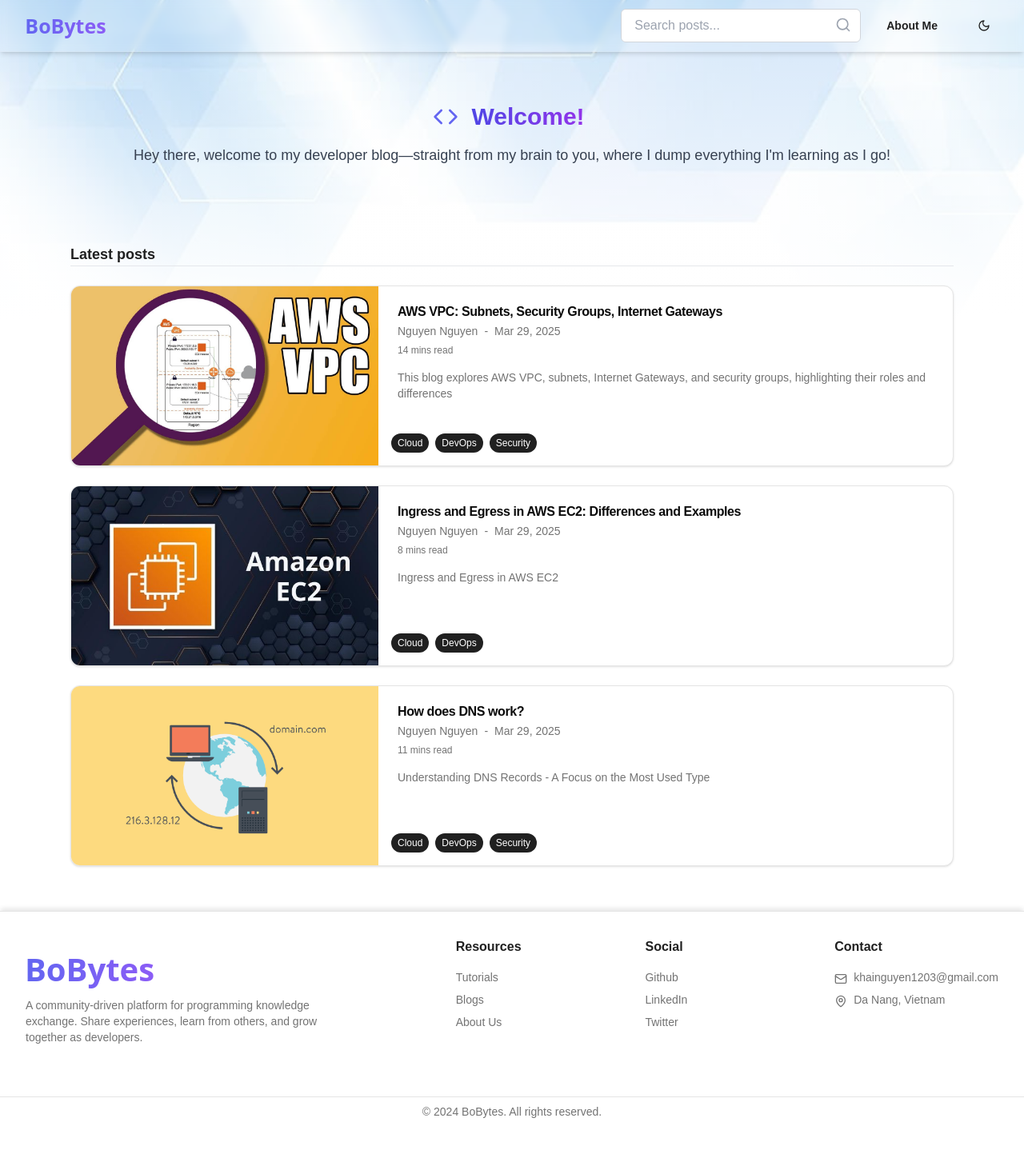
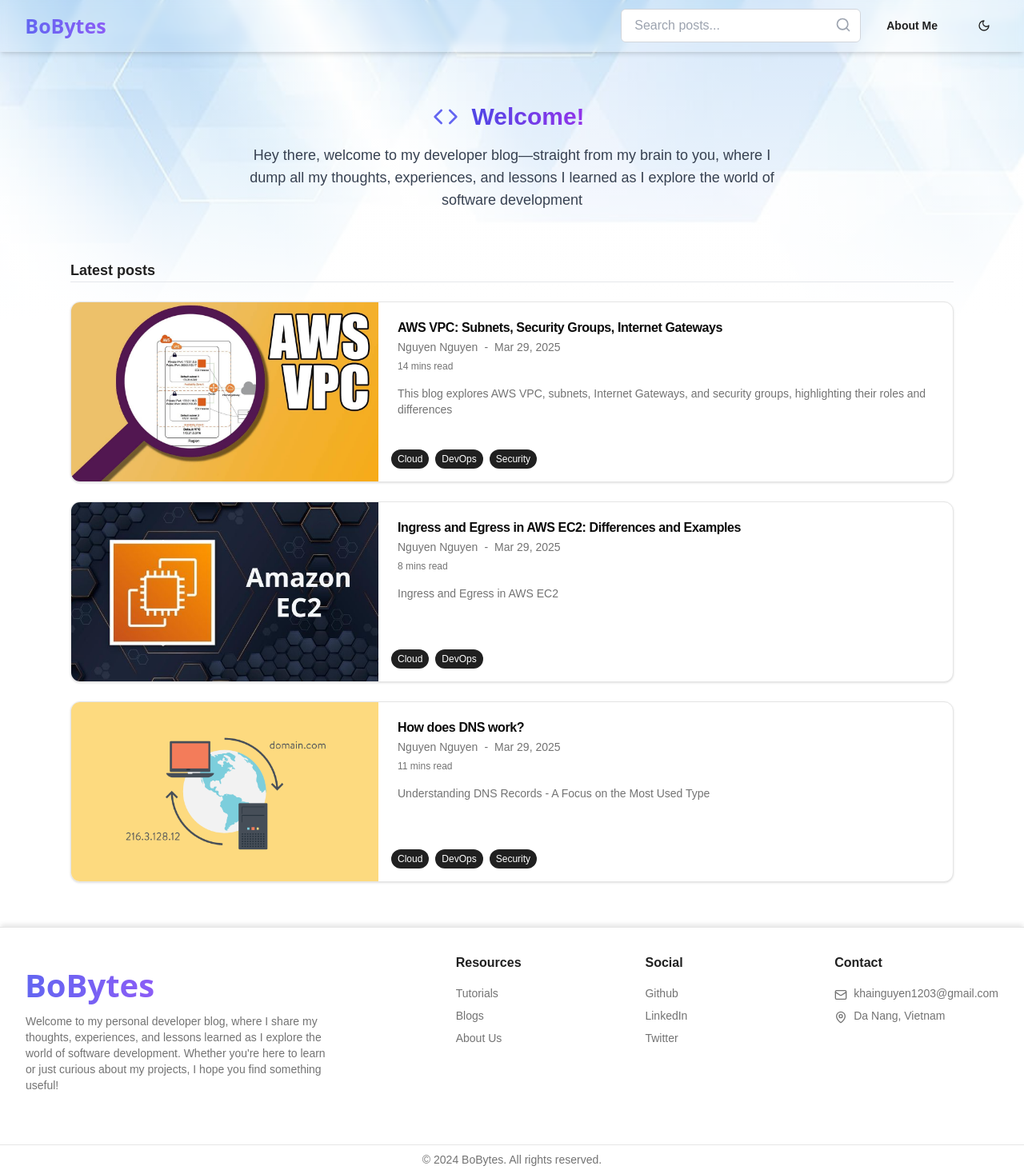
Before and after one commit to yoshivn1203/Dev-Blog-Fe-Only, a Next.js app: page / in a window 1280 px wide. Shown: the whole page at 80% size. Before the commit the page ends 1408 px from the top, so only its background shows below. Built offline with nearby package versions, Linux system fonts and the light colour scheme.

Commit message:
update description

```diff
--- a/src/app/(home)/page.tsx
+++ b/src/app/(home)/page.tsx
@@ -11,8 +11,8 @@
   return (
     <>
       <Hero showWelcome={true} />
-      <div className='relative container mx-auto p-2 md:p-6 max-w-6xl mt-[-100px] md:mt-[-120px]'>
-        <p className='text-lg font-bold'>Latest posts</p>
+      <div className='relative container mx-auto p-2 md:p-6 max-w-6xl mt-[-80px] md:mt-[-100px]'>
+        <p className='text-base md:text-lg font-bold text-left'>Latest posts</p>
         <div className='h-[1px] w-full bg-gray-200 dark:bg-gray-700 mb-6'></div>
         <div className='flex flex-col gap-6'>
           {posts.map(post => (
--- a/src/app/admin/[slug]/edit/page.tsx
+++ b/src/app/admin/[slug]/edit/page.tsx
@@ -252,6 +252,13 @@
             {errors.category && <p className='text-sm text-red-500'>{errors.category.message}</p>}
           </div>
           <div className='space-y-2'>
+            <Label htmlFor='description'>Description *</Label>
+            <Input id='description' {...register('description')} placeholder='Enter description' />
+            {errors.description && (
+              <p className='text-sm text-red-500'>{errors.description.message}</p>
+            )}
+          </div>
+          <div className='space-y-2'>
             <Label htmlFor='thumbnail'>Thumbnail *</Label>
             <div className='flex gap-2'>
               <Input
@@ -289,13 +296,6 @@
               </div>
             )}
           </div>
-          <div className='space-y-2'>
-            <Label htmlFor='description'>Description *</Label>
-            <Input id='description' {...register('description')} placeholder='Enter description' />
-            {errors.description && (
-              <p className='text-sm text-red-500'>{errors.description.message}</p>
-            )}
-          </div>
         </div>
       </form>
       <MDEditor value={value} onChange={setValue} onPaste={handlePaste} height={640} />
--- a/src/app/admin/new/page.tsx
+++ b/src/app/admin/new/page.tsx
@@ -235,6 +235,13 @@
             {errors.category && <p className='text-sm text-red-500'>{errors.category.message}</p>}
           </div>
           <div className='space-y-2'>
+            <Label htmlFor='description'>Description *</Label>
+            <Input id='description' {...register('description')} placeholder='Enter description' />
+            {errors.description && (
+              <p className='text-sm text-red-500'>{errors.description.message}</p>
+            )}
+          </div>
+          <div className='space-y-2'>
             <Label htmlFor='thumbnail'>Thumbnail *</Label>
             <div className='flex gap-2'>
               <Input
@@ -272,13 +279,6 @@
               </div>
             )}
           </div>
-          <div className='space-y-2'>
-            <Label htmlFor='description'>Description *</Label>
-            <Input id='description' {...register('description')} placeholder='Enter description' />
-            {errors.description && (
-              <p className='text-sm text-red-500'>{errors.description.message}</p>
-            )}
-          </div>
         </div>
       </form>
       <MDEditor value={value} onChange={setValue} onPaste={handlePaste} height={640} />
--- a/src/components/layout/footer.tsx
+++ b/src/components/layout/footer.tsx
@@ -22,8 +22,9 @@
               />
             </Link>
             <p className='text-sm text-muted-foreground'>
-              A community-driven platform for programming knowledge exchange. Share experiences,
-              learn from others, and grow together as developers.
+              Welcome to my personal developer blog, where I share my thoughts, experiences, and
+              lessons learned as I explore the world of software development. Whether you're here to
+              learn or just curious about my projects, I hope you find something useful!
             </p>
           </div>
 
--- a/src/components/layout/hero.tsx
+++ b/src/components/layout/hero.tsx
@@ -41,9 +41,10 @@
               Welcome!
             </h1>
           </div>
-          <p className='text-sm md:text-lg text-gray-700 dark:text-gray-300'>
-            Hey there, welcome to my developer blog—straight from my brain to you, where I dump
-            everything I'm learning as I go!
+          <p className='text-sm md:text-lg text-gray-700 dark:text-gray-300 max-w-2xl mx-auto'>
+            Hey there, welcome to my developer blog—straight from my brain to you, where I dump all
+            my thoughts, experiences, and lessons I learned as I explore the world of software
+            development
           </p>
         </div>
       )}
```
